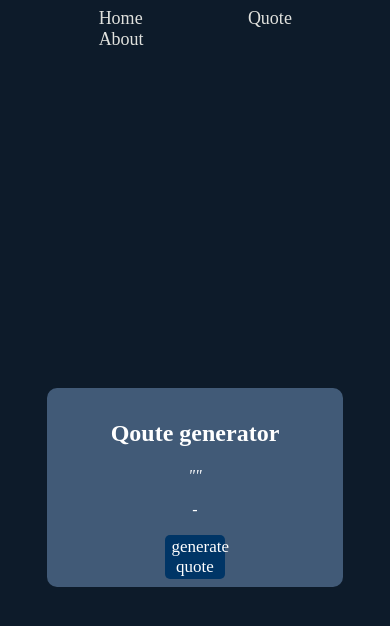
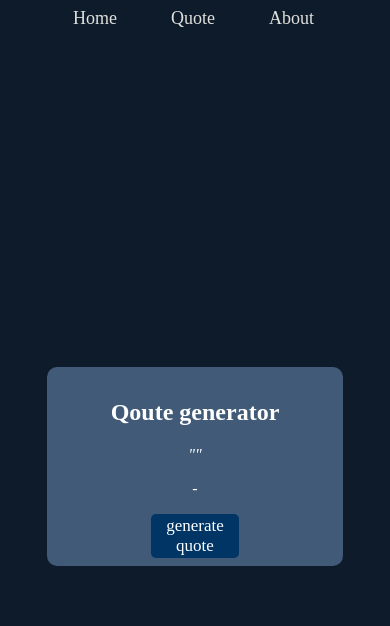
Before and after one commit to Dikshantashresth/Quotestoic, a plain HTML site: page index.html in a window 390 px wide. Drawn offline with nearby package versions, Linux system fonts and the light colour scheme.

Commit message:
responsive

```diff
--- a/style.css
+++ b/style.css
@@ -8,19 +8,23 @@ h1,#quote,#author{
 
 }
 ul{
+    padding-left: -5vh;
     list-style: none;
     margin: auto;
+
 
 }
 ul li{
     display: inline;
-    margin: 6vh;
+
+
 
 }
 ul li a{
     text-decoration: none;
     font-size: large;
     color: #e0e1dd ;
+    margin: 25px;
 
 
 }
@@ -34,7 +38,7 @@ ul li a{
     color: white;
     font-family: 'Times New Roman', Times, serif;
     background-color: #003566 ;
-    width:20%;
+    width:30%;
     height:105%;
     font-size: 17px;
     border-radius: 5px;
```
